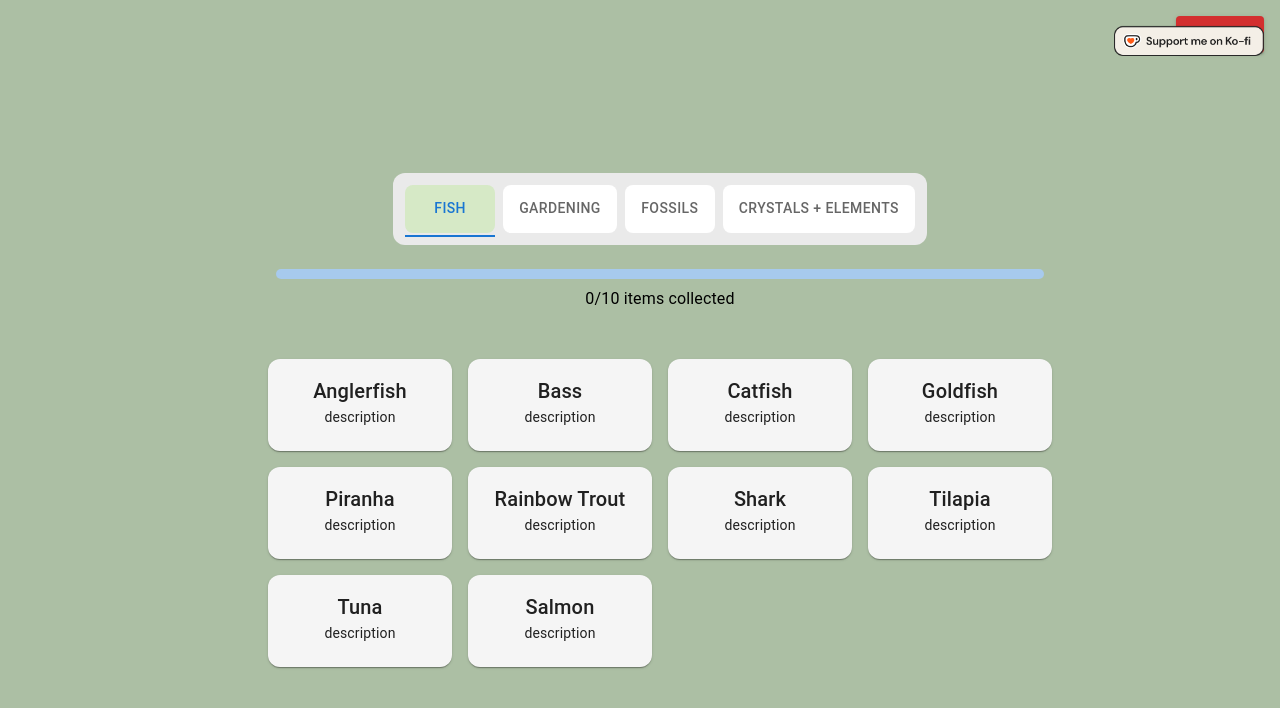
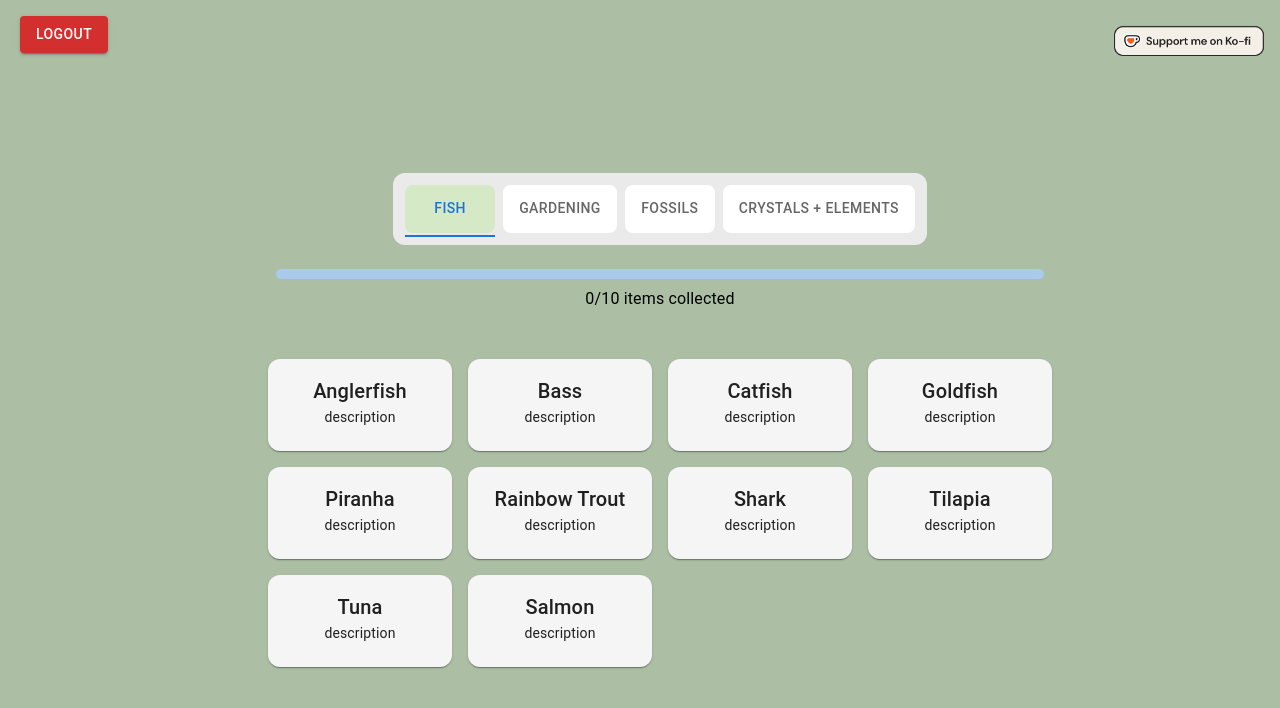
Before and after one commit to casacava/Simventory, a Next.js app: page /collections/fish in a window 1280 px wide. Shown: the top 708 px of the page. Built offline with nearby package versions, Linux system fonts and the light colour scheme; no server answers; the database is empty; sample sign-in values are in the browser's storage.

Commit message:
create CollectionHeader w/ logout button

```diff
--- a/src/app/collections/fish/page.tsx
+++ b/src/app/collections/fish/page.tsx
@@ -1,11 +1,12 @@
 "use client"
 
 import { useEffect, useState } from "react"
-import { auth, logout, saveCollection, getCollection } from "@/lib/firebase"
+import { auth, saveCollection, getCollection } from "@/lib/firebase"
 import { onAuthStateChanged, User } from "firebase/auth"
-import { Box, Typography, Button, Tabs, Tab, LinearProgress, Grid, Card, CardContent } from "@mui/material"
+import { Box, Typography, Tabs, Tab, LinearProgress, Grid, Card, CardContent } from "@mui/material"
 import { useRouter } from "next/navigation"
 import { fishCollection } from "@/lib/collections"
+import CollectionHeader from "@/components/CollectionHeader"
 
 const categories = ["Fish", "Gardening", "Fossils", "Crystals + Elements"]
 const categoryRoutes = ["/collections/fish", "/collections/gardening", "/collections/fossils", "/collections/crystals"]
@@ -67,11 +68,9 @@ export default function FishCollectionPage() {
       }}
     >
       {/* Logout Button */}
-      <Box sx={{ position: "absolute", top: 16, right: 16 }}>
-        <Button variant="contained" color="error" onClick={logout}>
-          Logout
-        </Button>
-      </Box>
+
+        <CollectionHeader />
+
 
       {/* Category Tabs */}
       <Tabs
--- /dev/null
+++ b/src/components/CollectionHeader.tsx
@@ -0,0 +1,26 @@
+"use client";
+
+import { Box, Button } from "@mui/material";
+import { logout } from "@/lib/firebase";
+
+export default function CollectionHeader() {
+  return (
+    <Box
+      sx={{
+        position: "absolute",
+        top: 16,
+        width: "100%",
+        display: "flex",
+        justifyContent: "space-between",
+        padding: "0 20px",
+      }}
+    >
+      {/* Logout Button (Left) */}
+      <Button variant="contained" color="error" onClick={logout}>
+        Logout
+      </Button>
+
+      {/* Ko-fi Icon is already handled globally in layout.tsx */}
+    </Box>
+  )
+}
```
